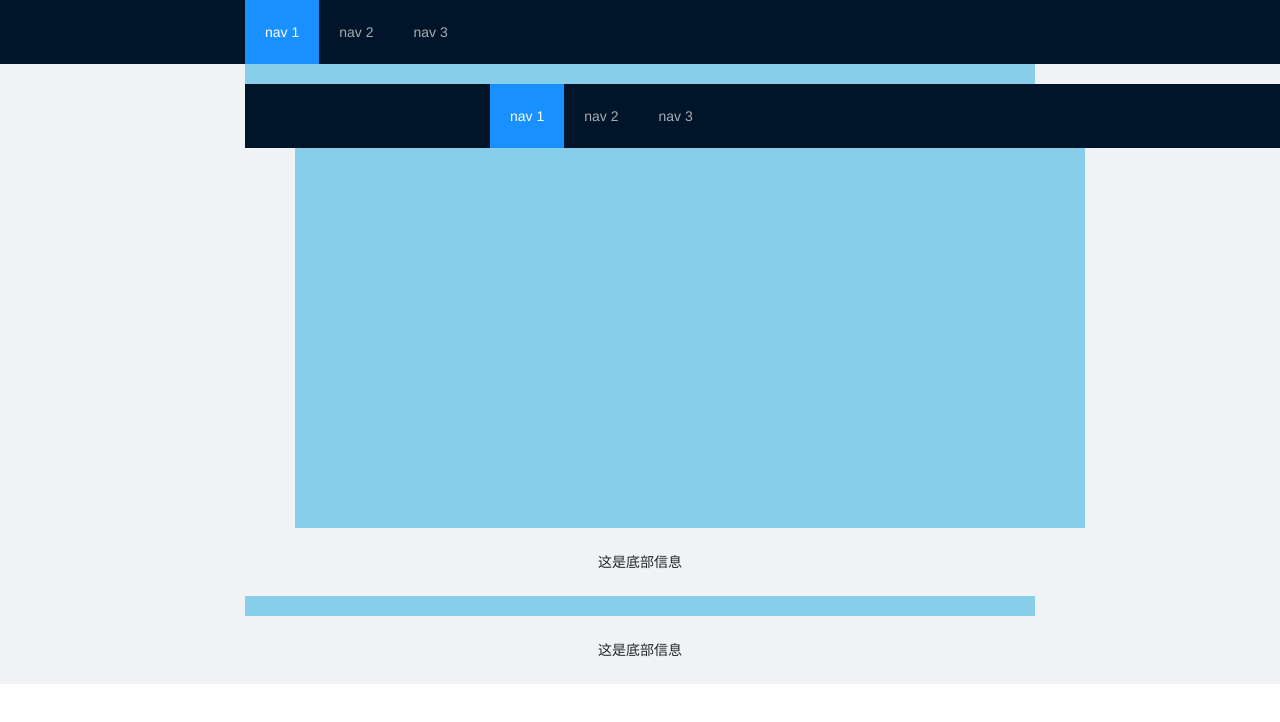
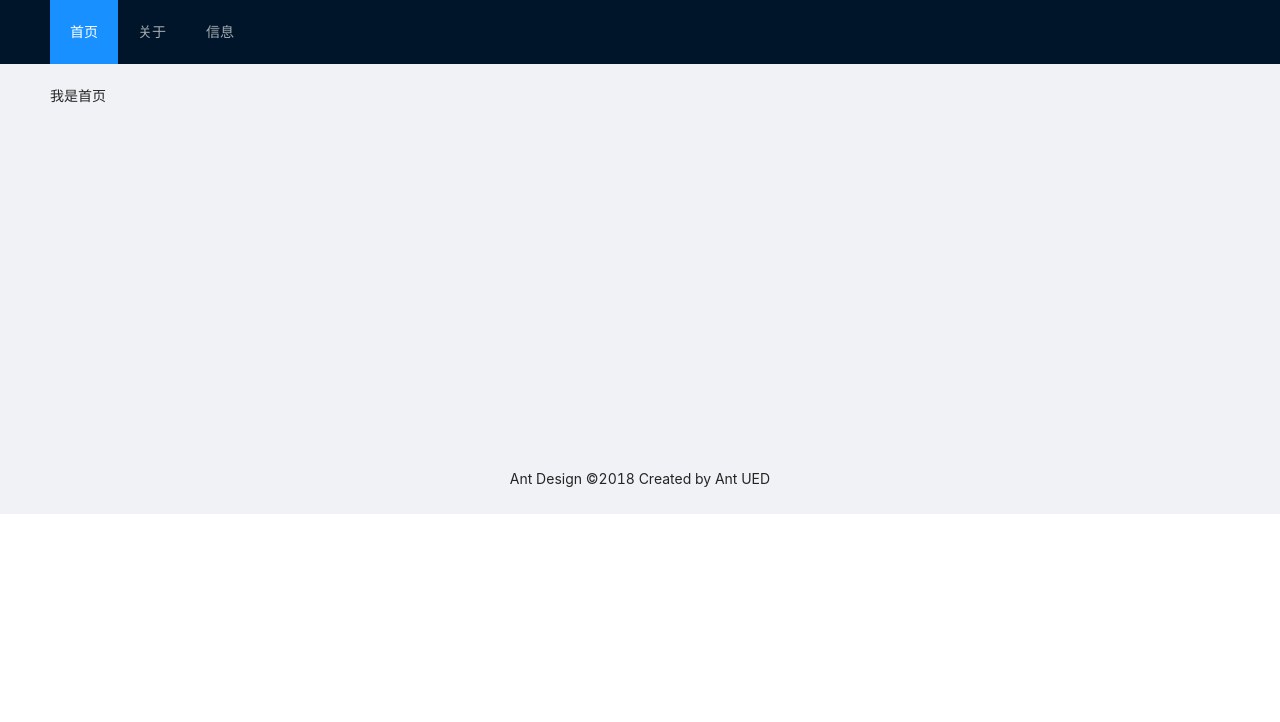
Before and after one commit to Rshomon/blog, a React (Create React App) app: page /home in a window 1280 px wide. Shown: the top 722 px of the page. Built offline with nearby package versions, Linux system fonts and the light colour scheme.

Commit message:
Add Router

```diff
--- a/src/App.css
+++ b/src/App.css
@@ -2,14 +2,3 @@
 html {
   font-size: 16px;
 }
-.menu {
-  /* margin: 0 100px; */
-  width: 790px;
-  margin: 0 auto;
-}
-.site-layout-background {
-  width: 790px;
-  margin: 0 auto;
-  background-color: skyblue;
-  padding: 2rem 0;
-}
--- a/src/App.jsx
+++ b/src/App.jsx
@@ -1,43 +1,31 @@
 import React from "react";
 // import Admin from "./components/Admin/admin"
 import "./App.css";
-import { routes } from "./route/router"
-import { BrowserRouter as Router, Route, Switch, Redirect } from "react-router-dom"
 import "./assets/style/basestyle.css"
-import Admin from "./components/Admin/admin"
+import { Layout } from 'antd';
+import Headers from "./components/Headers/Headers"
+
+const { Header, Content, Footer } = Layout;
 
 class App extends React.Component {
   render() {
     return (
-      // <Router>
-      //   <Switch>
-      //     {
-      //       routes.map((item) => {
-      //         return <Route key={item.path} path={item.path} component={item.component}></Route>
-      //       })
-      //     }
-      //     <Redirect from='/' to='/home' exact></Redirect>
-      //     <Redirect to='/404' exact></Redirect>
-      //   </Switch>
-      // </Router>
+      <Layout>
+        <Header style={{ position: 'fixed', zIndex: 1, width: '100%' }}>
+          <Headers></Headers>
+        </Header>
+        <Content className="site-layout" style={{ padding: '0 50px', marginTop: 64 }}>
+          {/* <Breadcrumb style={{ margin: '16px 0' }}>
+                        <Breadcrumb.Item>Home</Breadcrumb.Item>
+                        <Breadcrumb.Item>List</Breadcrumb.Item>
+                        <Breadcrumb.Item>App</Breadcrumb.Item>
+                    </Breadcrumb> */}
+          <div className="site-layout-background" style={{ padding: 24, minHeight: 380 }}>
 
-      <div>
-        <Admin>
-          <Router>
-            <Switch>
-              {
-                routes.map((item) => {
-                  return <Route key={item.path} path={item.path} component={item.component}></Route>
-                })
-              }
-              {/* <Redirect from='/' to='/home'></Redirect> */}
-              你好
-            </Switch>
-          </Router>
-
-          {/* haahahhahahahah */}
-        </Admin>
-      </div>
+          </div>
+        </Content>
+        <Footer style={{ textAlign: 'center' }}>Ant Design ©2018 Created by Ant UED</Footer>
+      </Layout>
     )
   }
 }
--- a/src/App.less
+++ /dev/null
@@ -1 +0,0 @@
-@import '~antd/dist/antd.css';
--- a/src/components/Admin/admin.jsx
+++ /dev/null
@@ -1,27 +0,0 @@
-import React from "react"
-import { Layout, Menu } from "antd";
-const { Header, Content, Footer } = Layout;
-class Admin extends React.Component {
-    render() {
-        return (
-            <Layout>
-                <Header style={{ position: "fixed", zIndex: 1, width: "100%" }}>
-                    <div className="logo" />
-                    <Menu className="menu" theme="dark" mode="horizontal" defaultSelectedKeys={["1"]}>
-                        <Menu.Item key="1">nav 1</Menu.Item>
-                        <Menu.Item key="2">nav 2</Menu.Item>
-                        <Menu.Item key="3">nav 3</Menu.Item>
-                    </Menu>
-                </Header>
-                <Content className="site-layout" style={{ padding: "0 50px", marginTop: 64 }}>
-                    <div className="site-layout-background" style={{ width: 790, minHeight: 380 }}>
-                        {/* Content */}
-                        {this.props.children}
-                    </div>
-                </Content>
-                <Footer style={{ textAlign: "center" }}>这是底部信息</Footer>
-            </Layout>
-        )
-    }
-}
-export default Admin
--- /dev/null
+++ b/src/components/Headers/Headers.css
@@ -0,0 +1,12 @@
+@import "../../assets/style/basestyle.css";
+.header {
+  width: 100rem;
+}
+
+#components-layout-demo-fixed .logo {
+  width: 120px;
+  height: 31px;
+  background: rgba(255, 255, 255, 0.2);
+  margin: 16px 24px 16px 0;
+  float: left;
+}
--- /dev/null
+++ b/src/components/Headers/Headers.jsx
@@ -0,0 +1,43 @@
+import React from "react"
+import { Menu } from 'antd';
+import { BrowserRouter as Router, Switch, Route, NavLink } from "react-router-dom"
+import { routes } from "../../route/router"
+import "./Headers.css"
+const Header = () => {
+    return (
+        <div className="header w">
+            <div className="logo" />
+            <Menu theme="dark" mode="horizontal" defaultSelectedKeys={['1']}>
+                <Menu.Item key="1"><NavLink activeClassName="selected" to='/home'>首页</NavLink></Menu.Item>
+                <Menu.Item key="2"><NavLink activeClassName="selected" to='/about'>关于</NavLink></Menu.Item>
+                <Menu.Item key="3"><NavLink activeClassName="selected" to='/info'>信息</NavLink></Menu.Item>
+            </Menu>
+        </div>
+    )
+}
+
+
+class Headers extends React.Component {
+    render() {
+        return (
+            <div>
+
+                {/* 注册路由 */}
+                <Router>
+                    <Header />
+                    <Switch>
+                        {/* 从路由配置信息里面读取 */}
+                        {
+                            routes.map((item,index) => {
+                                return <Route exact key={index} path={item.path} component={item.component}></Route>
+                            })
+                        }
+                        <Route></Route>
+                    </Switch>
+                </Router>
+            </div>
+        )
+    }
+}
+
+export default Headers
--- a/src/index.js
+++ b/src/index.js
@@ -1,13 +1,10 @@
-import React from 'react';
-import ReactDOM from 'react-dom';
-import App from './App';
+import React from "react";
+import ReactDOM from "react-dom";
+import App from "./App";
 import * as serviceWorker from './serviceWorker';
-import "./index.less"
 ReactDOM.render(
-  <React.StrictMode>
-    <App />
-  </React.StrictMode>,
-  document.getElementById('root')
+    <App />,
+  document.getElementById("root")
 );
 
 // If you want your app to work offline and load faster, you can change
--- a/src/index.less
+++ /dev/null
@@ -1 +0,0 @@
-@import 'bootstrap/dist/css/bootstrap.min.css';
--- /dev/null
+++ b/src/pages/Home/Home.css
@@ -0,0 +1,4 @@
+
+.site-layout .site-layout-background {
+  background: #fff;
+}
--- a/src/pages/Home/Home.jsx
+++ b/src/pages/Home/Home.jsx
@@ -1,4 +1,8 @@
+import { Layout } from 'antd';
 import React from "react"
+import Headers from "../../components/Headers/Headers"
+
+const { Header, Content, Footer } = Layout;
 
 class Home extends React.Component {
     render() {
@@ -9,5 +13,4 @@ class Home extends React.Component {
         )
     }
 }
-
 export default Home
--- a/src/route/router.js
+++ b/src/route/router.js
@@ -1,12 +1,7 @@
 import Home from "../pages/Home/Home";
 import About from "../pages/About/About";
-import Admin from "../components/Admin/admin.jsx"
 
 export const routes = [
-  {
-    path: "/",
-    component: Admin,
-  },
   {
     path: "/about",
     component: About,
```
Also changed, not shown: src/components/Layout/Layout.jsx (deleted), 2 other files (tests, documents, lock files or other folders).
